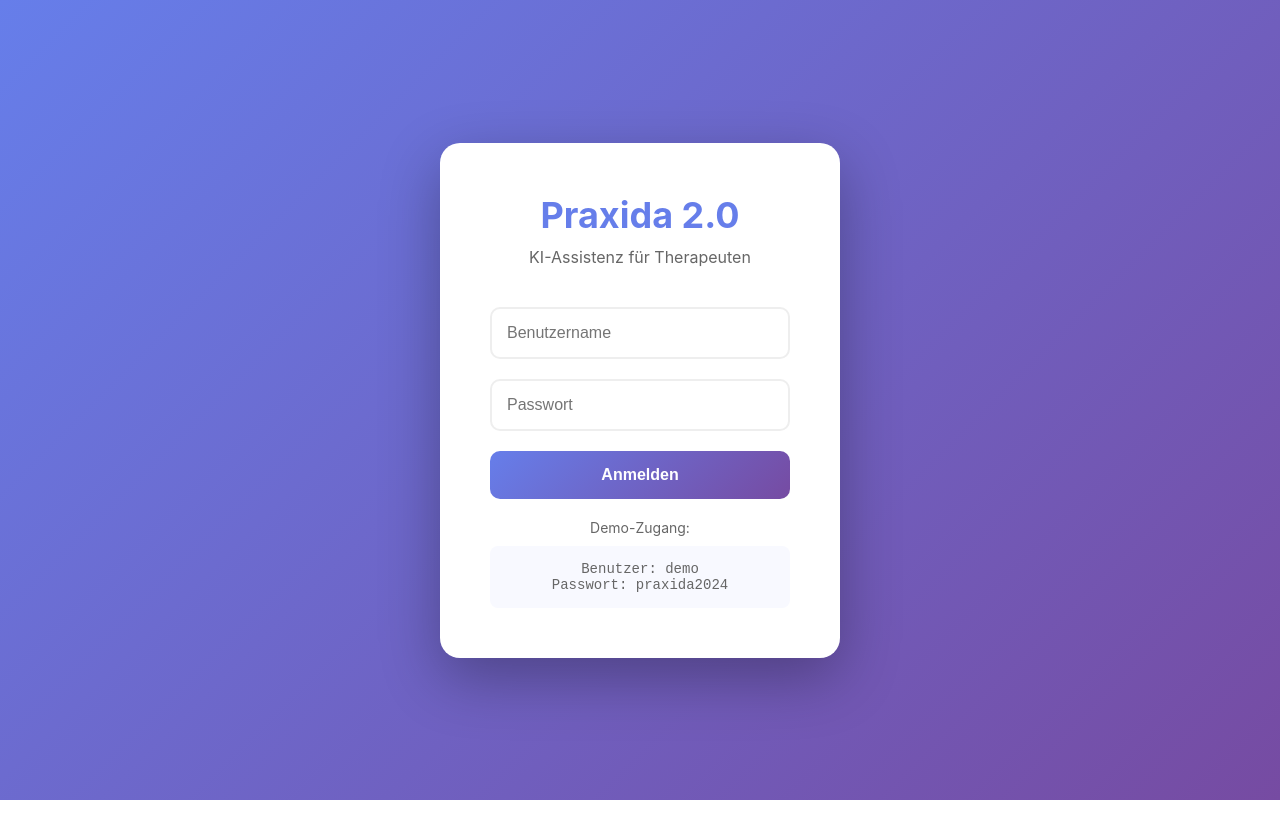
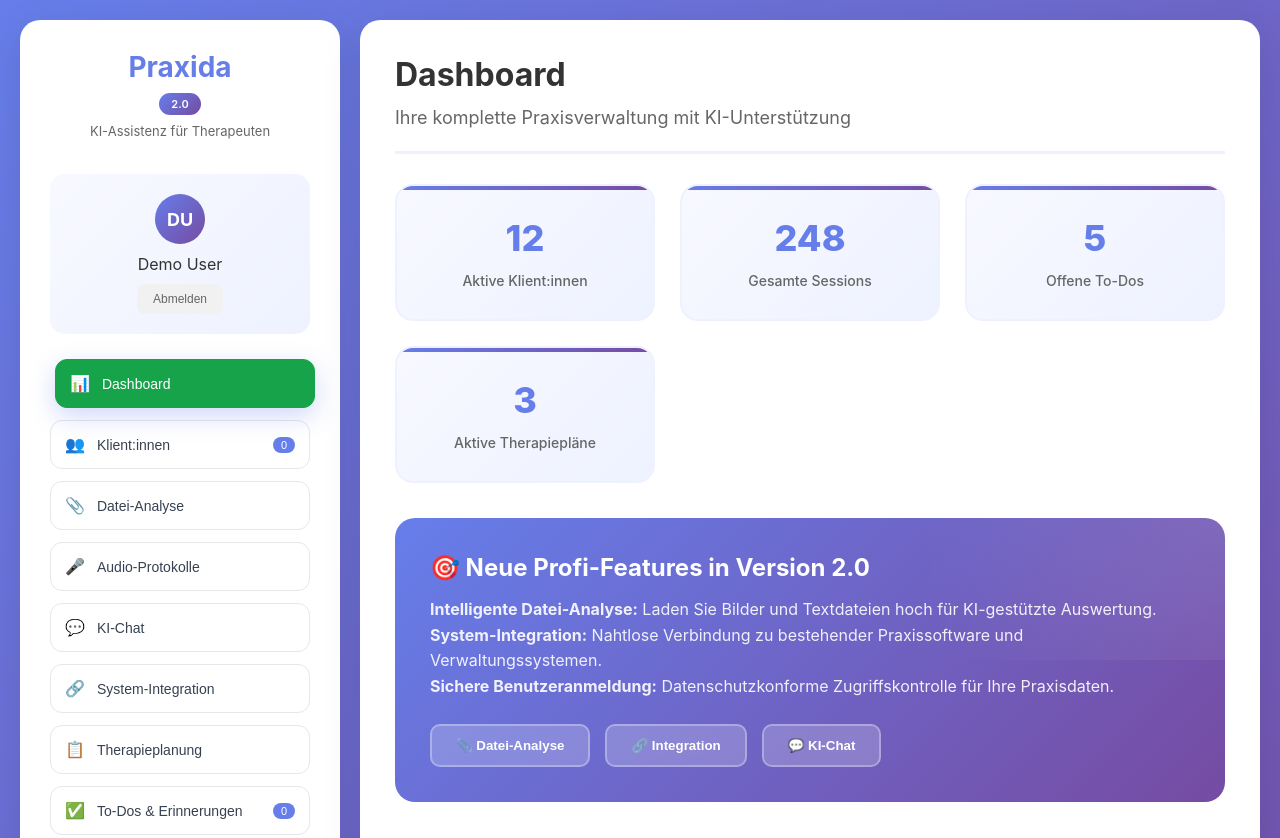
Before and after one commit to superhecht1/praxida-mitallem-komplett-klienten, a website: page public/index.html in a window 1280 px wide. Shown: the top 838 px of the page. Before the commit the page ends 800 px from the top, so only its background shows below. Drawn offline with Linux system fonts and the light colour scheme.

Commit message:
Update index.html

```diff
--- a/public/index.html
+++ b/public/index.html
@@ -16,92 +16,6 @@
             background: linear-gradient(135deg, #667eea 0%, #764ba2 100%);
             min-height: 100vh;
             color: #333;
-        }
-
-        /* Login Screen Styles */
-        .login-screen {
-            position: fixed;
-            top: 0;
-            left: 0;
-            width: 100%;
-            height: 100%;
-            background: linear-gradient(135deg, #667eea 0%, #764ba2 100%);
-            display: flex;
-            align-items: center;
-            justify-content: center;
-            z-index: 2000;
-        }
-
-        .login-card {
-            background: white;
-            padding: 50px;
-            border-radius: 20px;
-            box-shadow: 0 20px 60px rgba(0,0,0,0.3);
-            text-align: center;
-            max-width: 400px;
-            width: 90%;
-        }
-
-        .login-logo {
-            color: #667eea;
-            font-size: 36px;
-            font-weight: 700;
-            margin-bottom: 10px;
-        }
-
-        .login-subtitle {
-            color: #666;
-            margin-bottom: 40px;
-            font-size: 16px;
-        }
-
-        .login-form {
-            display: flex;
-            flex-direction: column;
-            gap: 20px;
-        }
-
-        .login-input {
-            padding: 15px;
-            border: 2px solid #eee;
-            border-radius: 10px;
-            font-size: 16px;
-            transition: border-color 0.3s ease;
-        }
-
-        .login-input:focus {
-            outline: none;
-            border-color: #667eea;
-        }
-
-        .login-btn {
-            background: linear-gradient(135deg, #667eea, #764ba2);
-            color: white;
-            padding: 15px;
-            border: none;
-            border-radius: 10px;
-            font-size: 16px;
-            font-weight: 600;
-            cursor: pointer;
-            transition: transform 0.3s ease;
-        }
-
-        .login-btn:hover {
-            transform: translateY(-2px);
-        }
-
-        .login-demo {
-            margin-top: 20px;
-            color: #666;
-            font-size: 14px;
-        }
-
-        .demo-credentials {
-            background: #f8f9ff;
-            padding: 15px;
-            border-radius: 8px;
-            margin-top: 10px;
-            font-family: monospace;
         }
 
         .container {
@@ -1741,27 +1655,8 @@
     </style>
 </head>
 <body>
-    <!-- Login Screen -->
-    <div class="login-screen" id="loginScreen">
-        <div class="login-card">
-            <div class="login-logo">Praxida 2.0</div>
-            <p class="login-subtitle">KI-Assistenz für Therapeuten</p>
-            <form class="login-form" onsubmit="handleLogin(event)">
-                <input type="text" class="login-input" id="username" placeholder="Benutzername" required>
-                <input type="password" class="login-input" id="password" placeholder="Passwort" required>
-                <button type="submit" class="login-btn">Anmelden</button>
-            </form>
-            <div class="login-demo">
-                <p>Demo-Zugang:</p>
-                <div class="demo-credentials">
-                    Benutzer: demo<br>
-                    Passwort: praxida2024
-                </div>
-            </div>
-        </div>
-    </div>
-
-    <div class="container" id="mainApp" style="display: none;">
+
+    <div class="container" id="mainApp">
         <div class="sidebar">
             <div class="logo">
                 <h1>Praxida</h1>
```
